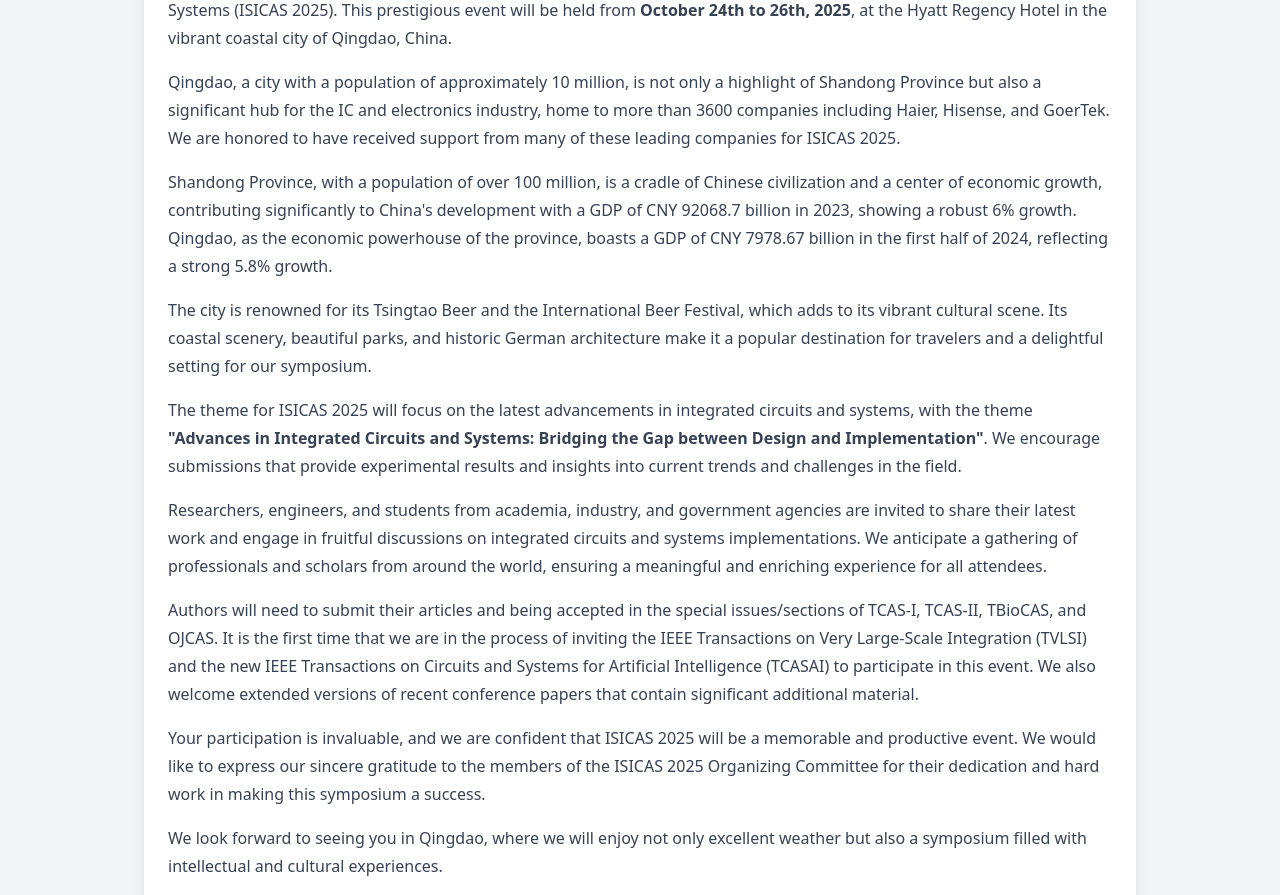
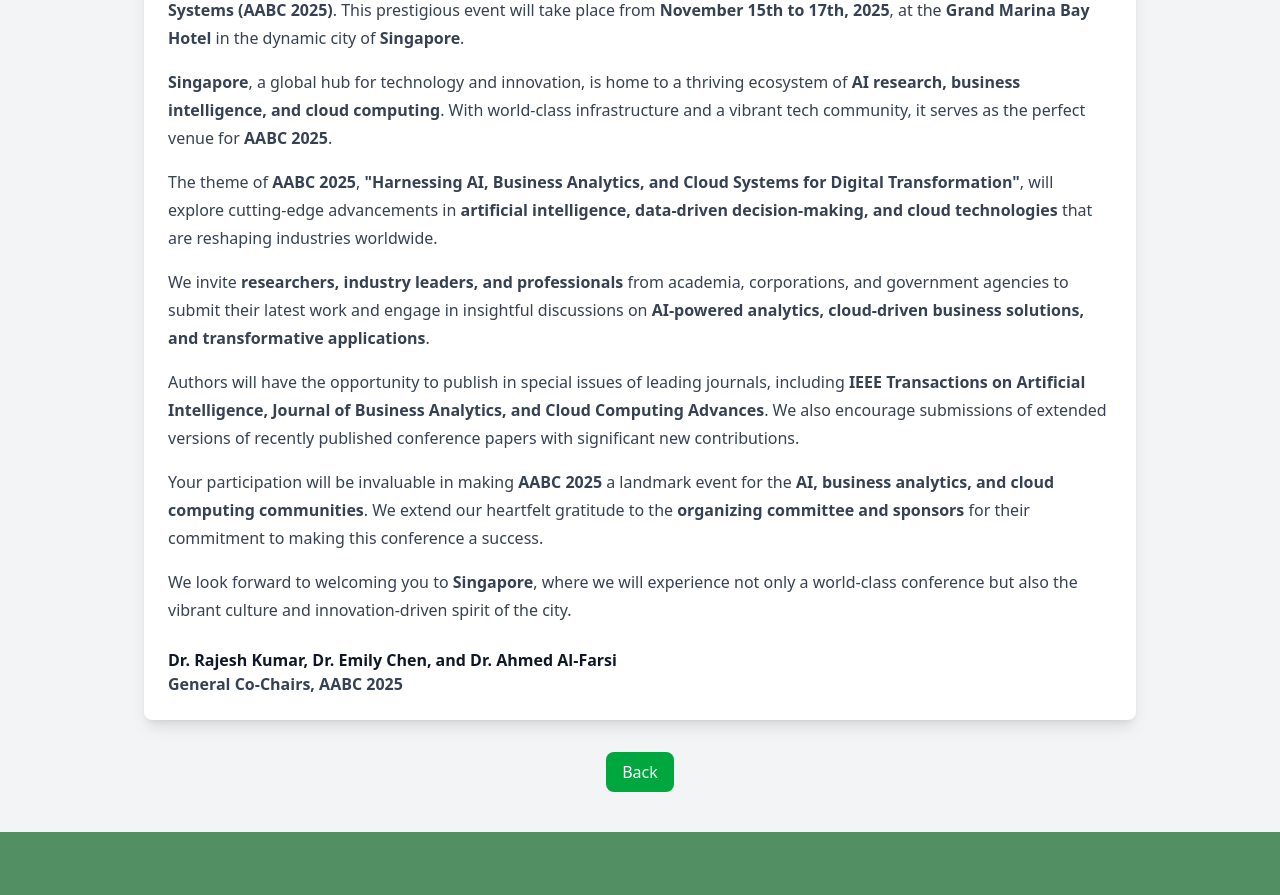
Before and after one commit to dhana1612/Conferencesite_React-AABC, a React (Vite) app: page /welcome-message in a window 1280 px wide. Shown: the part 340-1235 px from the top of the page. Built offline with nearby package versions, Linux system fonts and the light colour scheme.

Commit message:
22-03-3rd

```diff
--- a/src/Components/Home/Aboutus.jsx
+++ b/src/Components/Home/Aboutus.jsx
@@ -5,7 +5,7 @@
         <section className="py-12">
             <div className="container max-w-[65%] mx-auto px-4 sm:px-6 lg:px-8">
                 <div className="max-w-6xl mx-auto text-center">
-                    <h2 className="text-2xl font-semibold text-green-700 mb-4">
+                    <h2 className="text-3xl font-semibold text-green-700 mb-4">
                         ABOUT US
                     </h2>
                     <div className="border-t-2 border-green-700 w-16 mx-auto mb-8"></div>
--- a/src/Components/Home/Contact.jsx
+++ b/src/Components/Home/Contact.jsx
@@ -6,7 +6,7 @@
     <div className=" py-12 px-6 md:px-20 w-full lg:w-[70%] mx-auto">
       {/* Heading with Underline */}
       <div className="max-w-6xl mx-auto text-center">
-          <h2 className="text-2xl font-semibold text-green-700 mb-4">
+          <h2 className="text-3xl font-semibold text-green-700 mb-4">
             CONTACT
           </h2>
           <div className="border-t-2 border-green-700 w-16 mx-auto mb-8"></div>
@@ -20,7 +20,7 @@
             <h3 className="text-xl font-semibold text-green-700 flex items-center">
               <Globe className="mr-2 text-green-500" /> About Arrow Thought
             </h3>
-            <p className="text-gray-600 text-lg">
+            <p className="text-gray-700 text-lg">
               The Hyatt Regency brand is a global collection of hotels and resorts found in more
               than 200 locations across 40+ countries. A place where everyone is welcome and anything is possible.
             </p>
@@ -31,14 +31,14 @@
             <h3 className="text-lg font-semibold text-green-700 flex items-center">
               <MapPin className="mr-2 text-green-500" /> Location
             </h3>
-            <p className="text-gray-600 text-lg">Hyatt Regency, 88 Donghai East Road, Qingdao, China, 266061</p>
+            <p className="text-gray-700 text-lg">Hyatt Regency, 88 Donghai East Road, Qingdao, China, 266061</p>
           </div>
 
           <div>
             <h3 className="text-lg font-semibold text-green-700 flex items-center">
               <Phone className="mr-2 text-green-500" /> Call
             </h3>
-            <p className="text-gray-600 text-lg">+86 53286121234</p>
+            <p className="text-gray-700 text-lg">+86 53286121234</p>
           </div>
 
           {/* Google Map */}
@@ -58,7 +58,7 @@
             <h3 className="text-xl font-semibold text-green-700 flex items-center">
               <Globe className="mr-2 text-green-500" /> Visa Requirement
             </h3>
-            <p className="text-gray-600 text-lg">
+            <p className="text-gray-700 text-lg">
               Multiple policies help foreigners enter China. If your country is in the
               <a href="#" className="text-green-500 font-semibold"> list of agreements</a> for visa exemption,
               you don't need a visa. Otherwise, check <a href="#" className="text-green-500 font-semibold">this link</a>.
@@ -69,7 +69,7 @@
             <h3 className="text-lg font-semibold text-green-700 flex items-center">
               <Globe className="mr-2 text-green-500" /> Transportation
             </h3>
-            <p className="text-gray-600 text-lg">
+            <p className="text-gray-700 text-lg">
               Qingdao has an efficient public transport system. Learn more via
               <a href="#" className="text-green-500 font-semibold"> this link</a>.
             </p>
@@ -79,7 +79,7 @@
             <h3 className="text-lg font-semibold text-green-700 flex items-center">
               <Mail className="mr-2 text-green-500" /> Inquiry Email
             </h3>
-            <p className="text-gray-600 text-lg">isicas2025@outlook.com</p>
+            <p className="text-gray-700 text-lg">isicas2025@outlook.com</p>
           </div>
         </div>
       </div>
--- a/src/Components/Home/HeroSection.jsx
+++ b/src/Components/Home/HeroSection.jsx
@@ -11,7 +11,7 @@
         <div className="grid grid-cols-1 lg:grid-cols-2 gap-10 items-center">
           <div className="text-center lg:text-left">
             <h1 className="text-white font-bold py-5 text-[clamp(2rem,4vw,3rem)]">
-              IEEE International Symposium on Integrated Circuits and Systems
+            International Conference on Advances in AI, Business Analytics, and Cloud Systems (AABC) 2025
             </h1>
             <p className="text-white text-[clamp(1rem,2vw,1.25rem)] pb-5 leading-relaxed">
               October 24-26, 2025, Qingdao, China <br />
--- a/src/Components/Home/KeyDates.jsx
+++ b/src/Components/Home/KeyDates.jsx
@@ -39,7 +39,7 @@
   return (
     <div className="bg-gray-100 text-black py-10">
       <div className="w-full mx-auto text-center">
-          <h2 className="text-2xl font-semibold text-green-700 mb-4">
+          <h2 className="text-3xl font-semibold text-green-700 mb-4">
             KEY DATES
           </h2>
           <div className="border-t-2 border-green-700 w-16 mx-auto mb-8"></div>
@@ -51,7 +51,7 @@
           {dates.map((item, index) => (
             <div key={index} className="px-2">
               <div className="bg-white text-black p-6 rounded-2xl shadow-md text-center h-full">
-                <h3 className="font-bold text-green-700 text-lg">{item.date}</h3>
+                <h3 className="text-xl font-semibold text-green-700">{item.date}</h3>
                 <p className="mt-2 text-lg sm:text-base">{item.description}</p>
               </div>
             </div>
--- a/src/Components/Home/OrganizeCommittee.jsx
+++ b/src/Components/Home/OrganizeCommittee.jsx
@@ -32,7 +32,7 @@
     <section className="py-10">
       <div className="w-full xl:w-[90%] 2xl:w-[65%] mx-auto px-4 sm:px-6 lg:px-8">
         <div className="max-w-6xl mx-auto text-center">
-          <h2 className="text-2xl font-semibold text-green-700 mb-4">
+          <h2 className="text-3xl font-semibold text-green-700 mb-4">
             ORGANIZING COMMITTEE
           </h2>
           <div className="border-t-2 border-green-700 w-16 mx-auto mb-8"></div>
@@ -50,10 +50,10 @@
                 className="w-24 h-24 sm:w-20 sm:h-20 md:w-24 md:h-24 lg:w-30 lg:h-30 rounded-full object-cover mb-4 sm:mb-0 sm:mr-4"
               />
               <div>
-                <h3 className="text-lg font-semibold text-green-700">
+                <h3 className="text-xl font-semibold text-green-700">
                   {member.name}
                 </h3>
-                <p className="text-gray-600">{member.role}</p>
+                <p className="">{member.role}</p>
                 <p className="text-gray-500">{member.university}</p>
                 <p className="text-gray-500">{member.country}</p>
               </div>
--- a/src/Components/Pages/WelcomeMessage.jsx
+++ b/src/Components/Pages/WelcomeMessage.jsx
@@ -23,43 +23,36 @@
         {/* Message Box */}
         <div className="bg-white rounded-lg shadow-lg p-6">
           <p className="text-gray-700 leading-7 mb-4">
-            Dear Colleagues and Friends,
+            Dear <span className="font-semibold">Colleagues and Friends</span>,
           </p>
           <p className="text-gray-700 leading-7 mb-4">
-            We are delighted to extend a cordial invitation to you for the 2025 IEEE International Symposium on Integrated Circuits and Systems (ISICAS 2025). This prestigious event will be held from <strong>October 24th to 26th, 2025</strong>, at the Hyatt Regency Hotel in the vibrant coastal city of Qingdao, China.
+            We are pleased to invite you to the <span className="font-semibold">2025 International Conference on Advances in AI, Business Analytics, and Cloud Systems (AABC 2025)</span>. This prestigious event will take place from <span className="font-semibold">November 15th to 17th, 2025</span>, at the <span className="font-semibold">Grand Marina Bay Hotel</span> in the dynamic city of <span className="font-semibold">Singapore</span>.
           </p>
           <p className="text-gray-700 leading-7 mb-4">
-            Qingdao, a city with a population of approximately 10 million, is not only a highlight of Shandong Province but also a significant hub for the IC and electronics industry, home to more than 3600 companies including Haier, Hisense, and GoerTek. We are honored to have received support from many of these leading companies for ISICAS 2025.
+            <span className="font-semibold">Singapore</span>, a global hub for technology and innovation, is home to a thriving ecosystem of <span className="font-semibold">AI research, business intelligence, and cloud computing</span>. With world-class infrastructure and a vibrant tech community, it serves as the perfect venue for <span className="font-semibold">AABC 2025</span>.
           </p>
           <p className="text-gray-700 leading-7 mb-4">
-            Shandong Province, with a population of over 100 million, is a cradle of Chinese civilization and a center of economic growth, contributing significantly to China's development with a GDP of CNY 92068.7 billion in 2023, showing a robust 6% growth. Qingdao, as the economic powerhouse of the province, boasts a GDP of CNY 7978.67 billion in the first half of 2024, reflecting a strong 5.8% growth.
+            The theme of <span className="font-semibold">AABC 2025</span>, <span className="font-semibold">"Harnessing AI, Business Analytics, and Cloud Systems for Digital Transformation"</span>, will explore cutting-edge advancements in <span className="font-semibold">artificial intelligence, data-driven decision-making, and cloud technologies</span> that are reshaping industries worldwide.
           </p>
           <p className="text-gray-700 leading-7 mb-4">
-            The city is renowned for its Tsingtao Beer and the International Beer Festival, which adds to its vibrant cultural scene. Its coastal scenery, beautiful parks, and historic German architecture make it a popular destination for travelers and a delightful setting for our symposium.
+            We invite <span className="font-semibold">researchers, industry leaders, and professionals</span> from academia, corporations, and government agencies to submit their latest work and engage in insightful discussions on <span className="font-semibold">AI-powered analytics, cloud-driven business solutions, and transformative applications</span>.
           </p>
           <p className="text-gray-700 leading-7 mb-4">
-            The theme for ISICAS 2025 will focus on the latest advancements in integrated circuits and systems, with the theme <strong>"Advances in Integrated Circuits and Systems: Bridging the Gap between Design and Implementation"</strong>. We encourage submissions that provide experimental results and insights into current trends and challenges in the field.
+            Authors will have the opportunity to publish in special issues of leading journals, including <span className="font-semibold">IEEE Transactions on Artificial Intelligence, Journal of Business Analytics, and Cloud Computing Advances</span>. We also encourage submissions of extended versions of recently published conference papers with significant new contributions.
           </p>
           <p className="text-gray-700 leading-7 mb-4">
-            Researchers, engineers, and students from academia, industry, and government agencies are invited to share their latest work and engage in fruitful discussions on integrated circuits and systems implementations. We anticipate a gathering of professionals and scholars from around the world, ensuring a meaningful and enriching experience for all attendees.
+            Your participation will be invaluable in making <span className="font-semibold">AABC 2025</span> a landmark event for the <span className="font-semibold">AI, business analytics, and cloud computing communities</span>. We extend our heartfelt gratitude to the <span className="font-semibold">organizing committee and sponsors</span> for their commitment to making this conference a success.
           </p>
           <p className="text-gray-700 leading-7 mb-4">
-            Authors will need to submit their articles and being accepted in the special issues/sections of TCAS-I, TCAS-II, TBioCAS, and OJCAS. It is the first time that we are in the process of inviting the IEEE Transactions on Very Large-Scale Integration (TVLSI) and the new IEEE Transactions on Circuits and Systems for Artificial Intelligence (TCASAI) to participate in this event. We also welcome extended versions of recent conference papers that contain significant additional material.
-          </p>
-          <p className="text-gray-700 leading-7 mb-4">
-            Your participation is invaluable, and we are confident that ISICAS 2025 will be a memorable and productive event. We would like to express our sincere gratitude to the members of the ISICAS 2025 Organizing Committee for their dedication and hard work in making this symposium a success.
-          </p>
-          <p className="text-gray-700 leading-7 mb-4">
-            We look forward to seeing you in Qingdao, where we will enjoy not only excellent weather but also a symposium filled with intellectual and cultural experiences.
+            We look forward to welcoming you to <span className="font-semibold">Singapore</span>, where we will experience not only a world-class conference but also the vibrant culture and innovation-driven spirit of the city.
           </p>
 
           {/* Signature */}
           <p className="font-semibold text-gray-900 mt-6">
-            Yongfu Li, Weisheng Zhao, and Mohamad Sawan
+            <span className="font-bold">Dr. Rajesh Kumar, Dr. Emily Chen, and Dr. Ahmed Al-Farsi</span>
           </p>
-          <p className="font-semibold text-gray-700">General Co-Chairs, ISICAS 2025</p>
+          <p className="font-semibold text-gray-700">General Co-Chairs, <span className="font-semibold">AABC 2025</span></p>
         </div>
-
         {/* Back Button */}
         <div className="text-center mt-8">
           <button
--- a/src/Core/Footer/Footer.jsx
+++ b/src/Core/Footer/Footer.jsx
@@ -14,11 +14,10 @@
         </div>
           </a>
           <ul className="text-lg text-center sm:flex items-center justify-center gap-14 lg:gap-10 xl:gap-14 transition-all duration-500">
-            <li><a href="/pagedone" className="text-white hover:text-gray-300">Pagedone</a></li>
-            <li className="sm:my-0 my-2"><a href="/products" className="text-white hover:text-gray-300">Products</a></li>
-            <li><a href="/resources" className="text-white hover:text-gray-300">Resources</a></li>
-            <li className="sm:my-0 my-2"><a href="/blog" className="text-white hover:text-gray-300">Blog</a></li>
-            <li><a href="/support" className="text-white hover:text-gray-300">Support</a></li>
+            <li><a href="/" className="text-white hover:text-gray-300">Home</a></li>
+            <li className="sm:my-0 my-2"><a href="/full-committee" className="text-white hover:text-gray-300">Committee</a></li>
+            <li className="sm:my-0 my-2"><a href="/paper-submit" className="text-white hover:text-gray-300">Paper Submission</a></li>
+            <li><a href="/contact" className="text-white hover:text-gray-300">Support</a></li>
           </ul>
           <div className="flex space-x-4 sm:justify-center">
             <a href="https://twitter.com" target="_blank" rel="noopener noreferrer" className="w-9 h-9 rounded-full bg-green-900 flex justify-center items-center hover:bg-green-700">
@@ -38,7 +37,7 @@
         <div className="py-7 border-t border-green-700">
           <div className="flex items-center justify-center">
             <span className="text-white">
-              © <a href="" className="hover:text-green-300">Arrow Thought</a> 2025, All rights reserved.
+              © <a href="https://www.arrowthought.com/" className="hover:text-green-300">Arrow Thought</a> 2025, All rights reserved.
             </span>
           </div>
         </div>
```
